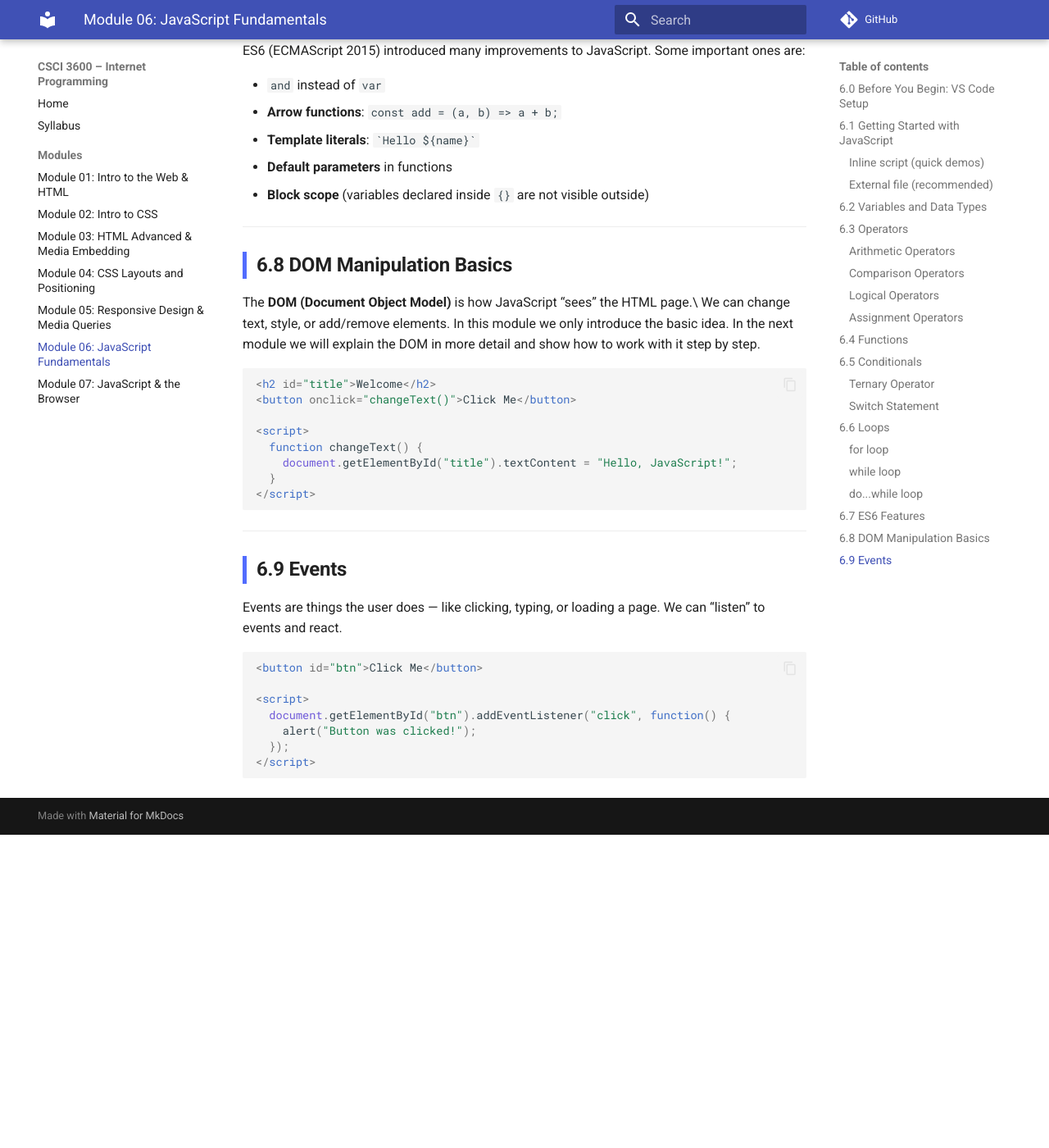
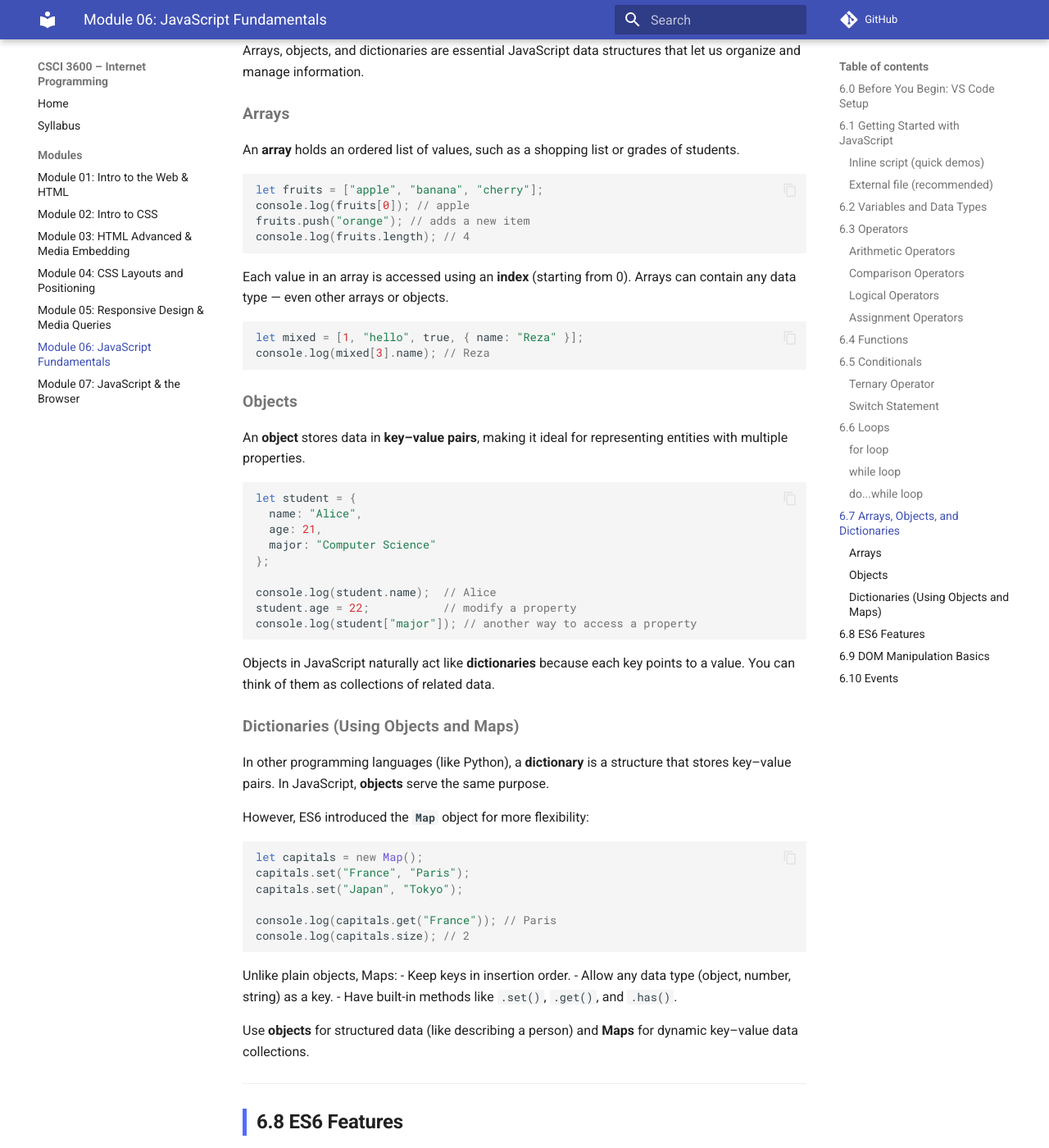
Before and after one commit to rahaeimehr/internet-programming, an MkDocs documentation site: the page built from docs/module-06-javascript_fundamentals/index.md, in a window 1280 px wide and 1400 px high, scrolled down 6530 px. Shown: the whole window at 82% size. Built offline with MkDocs 1.6.1 and Material for MkDocs 9.7.7, drawn with Linux system fonts in a browser that asks for light colours; comment, search, counter and statistics services are not loaded; before the commit the page ends 7548 px from its top, so only the background shows below that; some of the changed text lies outside the part shown.

Commit message:
module 6 - Arrays

````diff
--- a/docs/module-06-javascript_fundamentals/index.md
+++ b/docs/module-06-javascript_fundamentals/index.md
@@ -274,7 +274,69 @@ do {
 
 ---
 
-## 6.7 ES6 Features
+## 6.7 Arrays, Objects, and Dictionaries
+
+Arrays, objects, and dictionaries are essential JavaScript data structures that let us organize and manage information.
+
+### Arrays
+An **array** holds an ordered list of values, such as a shopping list or grades of students.
+
+```javascript
+let fruits = ["apple", "banana", "cherry"];
+console.log(fruits[0]); // apple
+fruits.push("orange"); // adds a new item
+console.log(fruits.length); // 4
+```
+
+Each value in an array is accessed using an **index** (starting from 0). Arrays can contain any data type — even other arrays or objects.
+
+```javascript
+let mixed = [1, "hello", true, { name: "Reza" }];
+console.log(mixed[3].name); // Reza
+```
+
+### Objects
+An **object** stores data in **key–value pairs**, making it ideal for representing entities with multiple properties.
+
+```javascript
+let student = {
+  name: "Alice",
+  age: 21,
+  major: "Computer Science"
+};
+
+console.log(student.name);  // Alice
+student.age = 22;           // modify a property
+console.log(student["major"]); // another way to access a property
+```
+
+Objects in JavaScript naturally act like **dictionaries** because each key points to a value. You can think of them as collections of related data.
+
+### Dictionaries (Using Objects and Maps)
+In other programming languages (like Python), a **dictionary** is a structure that stores key–value pairs. In JavaScript, **objects** serve the same purpose.
+
+However, ES6 introduced the **`Map`** object for more flexibility:
+
+```javascript
+let capitals = new Map();
+capitals.set("France", "Paris");
+capitals.set("Japan", "Tokyo");
+
+console.log(capitals.get("France")); // Paris
+console.log(capitals.size); // 2
+```
+
+Unlike plain objects, Maps:
+- Keep keys in insertion order.
+- Allow any data type (object, number, string) as a key.
+- Have built-in methods like `.set()`, `.get()`, and `.has()`.
+
+Use **objects** for structured data (like describing a person) and **Maps** for dynamic key–value data collections.
+
+---
+
+
+## 6.8 ES6 Features
 
 ES6 (ECMAScript 2015) introduced many improvements to JavaScript. Some important ones are:
 
@@ -304,7 +366,7 @@ We can change text, style, or add/remove elements. In this module we only introd
 
 ---
 
-## 6.9 Events
+## 6.10 Events
 
 Events are things the user does — like clicking, typing, or loading a page.
 We can “listen” to events and react.
````
Also changed, not shown: other parts of docs/module-06-javascript_fundamentals/index.md (+1 -1 lines).
